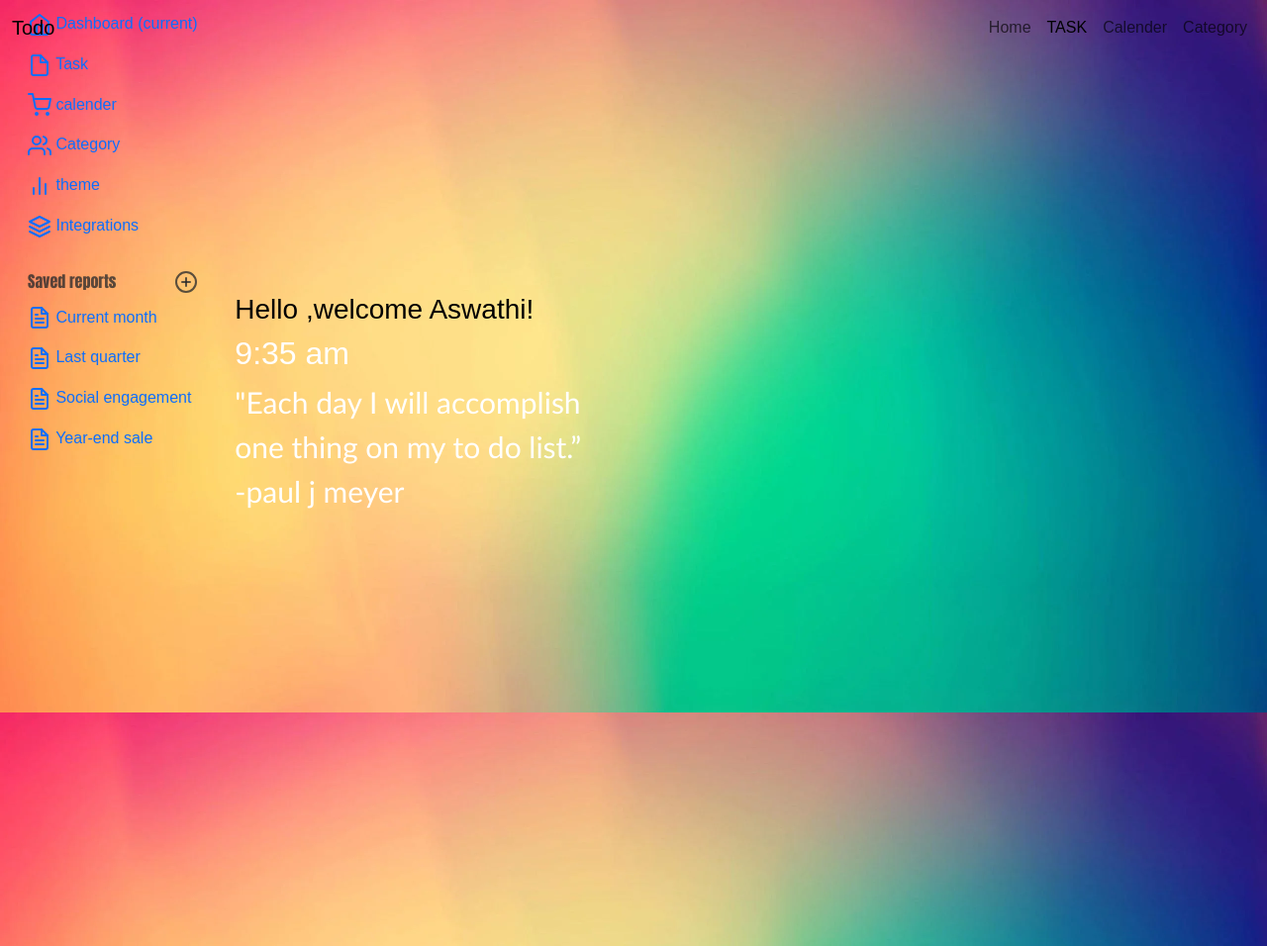
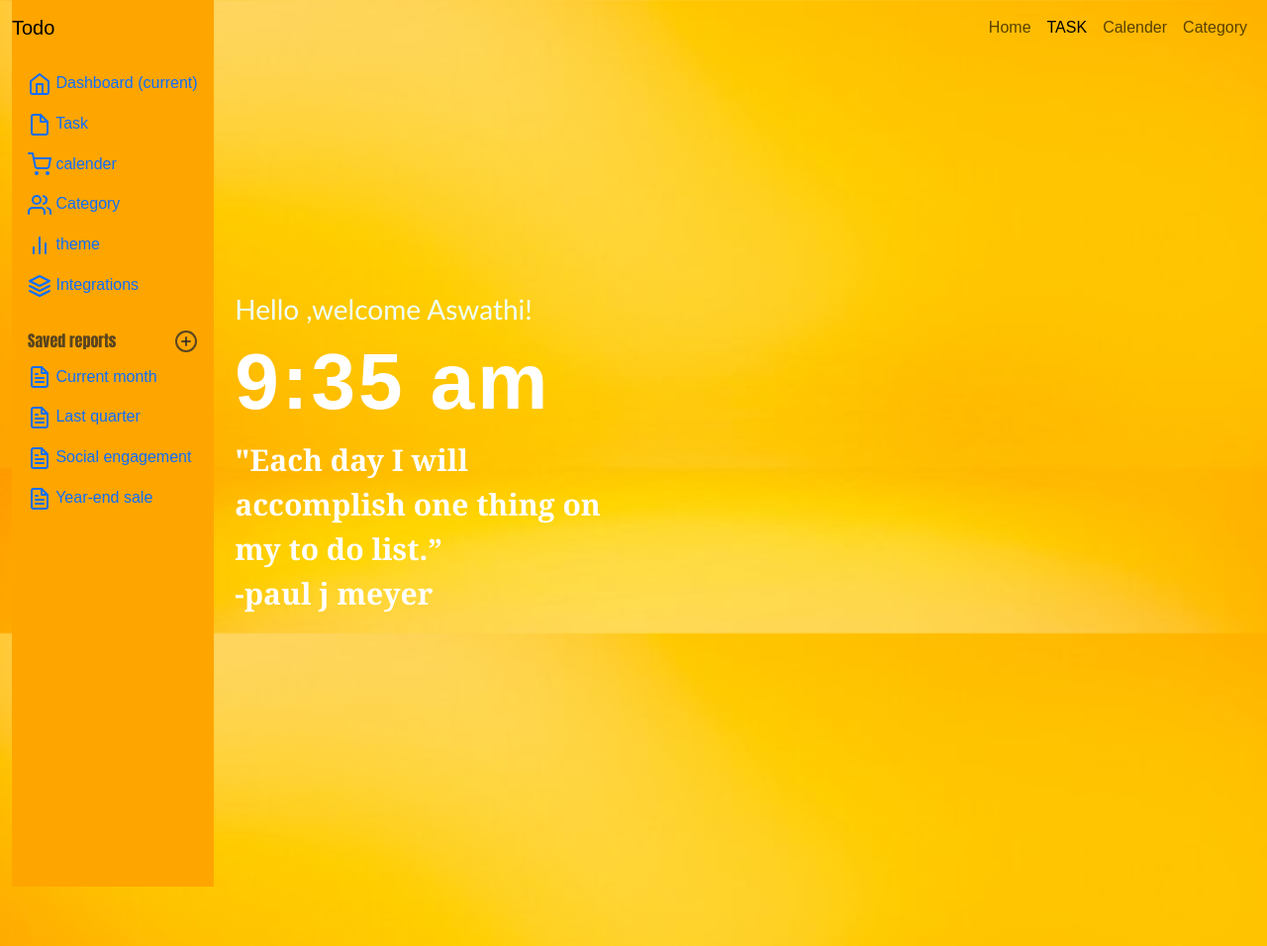
Before and after one commit to iamaswathisnair/originalprjct-aswathi, a Django app: page / in a window 1280 px wide. Shown: the whole page at 99% size. Run offline with Django 3.2, Linux system fonts and the light colour scheme.

Commit message:
ADDING CHANGES

```diff
--- a/todoapp/page_app/static/css/home.css
+++ b/todoapp/page_app/static/css/home.css
@@ -25,6 +25,17 @@ h6{
 }
 .p-tag{
   font-size: 30px;
-  font-family: 'Gill Sans', 'Gill Sans MT', Calibri, 'Trebuchet MS', sans-serif;
-  l
+  font-family:Cambria, Cochin, Georgia, Times, 'Times New Roman', serif;
+  font-weight: bold;
+
 }
+.h2tag{
+  font-size: 80px;
+  font-weight:bold;
+  letter-spacing: 3px;
+}
+
+.h3tag{
+  font-family:'Gill Sans', 'Gill Sans MT', Calibri, 'Trebuchet MS', sans-serif;
+  color: azure;
+}
--- a/todoapp/page_app/static/css/style.css
+++ b/todoapp/page_app/static/css/style.css
@@ -22,9 +22,21 @@ h3{
 
 }
 .img-todo {
-    background-image: url('/static/img/walll.jpg');
+    background-image: url('/static/img/yellow.jpg');
     background-size: cover;
     width: 100%;
     overflow: hidden;
     margin-top: -60px;
   }
+
+.my-nav{
+    margin-top:60px;
+    color:white !important;
+
+}
+.border-nav{
+    background-color: orange;
+    height: 900px;
+    margin-right: 40px;
+    color:white ;
+}
--- a/todoapp/page_app/templates/base.html
+++ b/todoapp/page_app/templates/base.html
@@ -62,9 +62,9 @@
     </nav>
     <div class="container-fluid mt-2">
       <div class="row">
-        <nav class="col-md-2 d-none d-md-block  sidebar mt-5 fixed">
-          <div class="sidebar position-fixed pt-2 fixed">
-            <ul class="nav flex-column">
+        <nav class="col-md-2 d-none d-md-block  sidebar mt-5 fixed ">
+          <div class="sidebar position-fixed pt-2 fixed border-nav ">
+            <ul class="nav flex-column my-nav">
               <li class="nav-item">
                 <a class="nav-link active" href="{% url 'home' %}">
                   <svg
--- a/todoapp/page_app/templates/home.html
+++ b/todoapp/page_app/templates/home.html
@@ -12,10 +12,11 @@ home
 
 
 
+
 {% block content %}
 <div class="hometag">
-<h3>Hello ,welcome Aswathi!</h3>
-<H2 >9:35 am</H2>
+<h3 class="h3tag">Hello ,welcome Aswathi!</h3>
+<H2 class="h2tag">9:35 am</H2>
 <p class="p-tag">"Each day I will accomplish one thing on my to do list.” <br>
 -paul j meyer </p>
 </div>
```
Also changed, not shown: todoapp/page_app/static/img/yellow.jpg (added).
